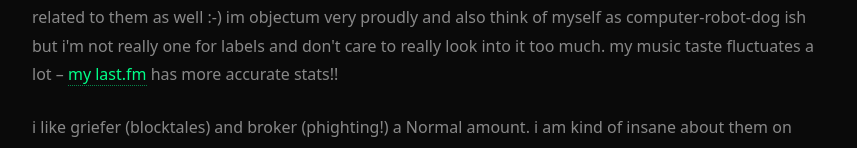
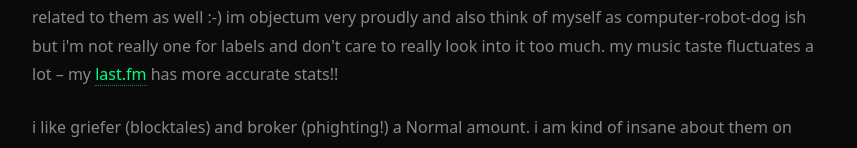
Before and after one commit to meteoror/bento-website, a React (Vite) app: page / in a window 1280 px wide. Shown: the part 336-484 px from the top of the page, without its empty margins (208-1065 px from the left). Built offline with nearby package versions, Linux system fonts and the light colour scheme.

Commit message:
x4 and final!!

```diff
--- a/src/pages/Home.tsx
+++ b/src/pages/Home.tsx
@@ -86,14 +86,14 @@ const App: React.FC = () => {
                 and i like computers and pretty much anything related to them as well :-)
                 im objectum very proudly and also think of myself as
                 computer-robot-dog ish but i'm not really one for labels and
-                don't care to really look into it too much. my music taste fluctuates a lot –{" "}
+                don't care to really look into it too much. my music taste fluctuates a lot – my{" "}
                 <a
                   href="https://www.last.fm/user/meteoror"
                   target="_blank"
                   rel="noopener noreferrer"
                   className="matrix-link"
                 >
-                  my last.fm
+                  last.fm
                 </a>{" "} has more accurate stats!!
               </p>
               <p>
```
